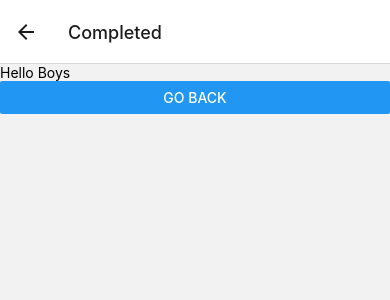
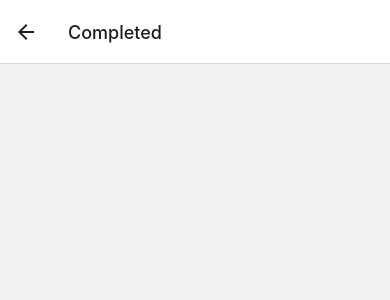
Before and after one commit to etentuk/TODO-APP, a React Native app: screen /Completed in a window 390 px wide. Shown: the top 300 px of the page. Built offline with nearby package versions, Linux system fonts and the light colour scheme.

Commit message:
completed Todos List and marking items as incomplete

```diff
--- a/src/CompletedTodosScreen/CompletedTodosScreen.tsx
+++ b/src/CompletedTodosScreen/CompletedTodosScreen.tsx
@@ -1,14 +1,41 @@
 import React from 'react';
-import { View, Text, Button } from 'react-native';
+import { View, FlatList, Alert } from 'react-native';
 import { observer } from 'mobx-react-lite';
-import { useNavigation } from '@react-navigation/native';
+import { Todo } from '../store/store.types';
+import { List } from 'react-native-paper';
+import { TodoStore } from '../store/store';
 
 const CompletedTodosScreen = () => {
-  const { goBack } = useNavigation();
+  const { completedTodos, toggleCompleteTodo } = TodoStore;
+  const setIncompleteTodo = (id: number) => {
+    Alert.alert(
+      'Complete Task?',
+      ' Are you sure you want to mark task as incomplete?',
+      [
+        {
+          text: 'No',
+          onPress: () => console.log('Cancel Pressed'),
+          style: 'cancel',
+        },
+        {
+          text: 'Yes',
+          onPress: () => {
+            toggleCompleteTodo(id);
+          },
+        },
+      ],
+    );
+  };
+  const render = ({ item }: { item: Todo }) => (
+    <List.Item
+      title={item.name}
+      description={item.details}
+      onPress={() => setIncompleteTodo(item.id)}
+    />
+  );
   return (
     <View>
-      <Text>Hello Boys</Text>
-      <Button title="Go back" onPress={() => goBack()} />
+      <FlatList data={completedTodos()} renderItem={render} />
     </View>
   );
 };
--- a/src/HomeScreen/HomeScreen.tsx
+++ b/src/HomeScreen/HomeScreen.tsx
@@ -8,9 +8,8 @@ import { Todo } from '../store/store.types';
 
 const HomeScreen: FC = () => {
   const { navigate } = useNavigation();
-  const { completeTodo, incompleteTodos, setTodoWithID, resetTodo } = TodoStore;
-
-  console.log(TodoStore.todos);
+  const { toggleCompleteTodo, incompleteTodos, setTodoWithID, resetTodo } =
+    TodoStore;
 
   const completeAlert = (id: number) => {
     Alert.alert(
@@ -18,14 +17,14 @@ const HomeScreen: FC = () => {
       ' Are you sure you want to mark task as completed?',
       [
         {
-          text: 'Cancel',
+          text: 'No',
           onPress: () => console.log('Cancel Pressed'),
           style: 'cancel',
         },
         {
-          text: 'OK',
+          text: 'Yes',
           onPress: () => {
-            completeTodo(id);
+            toggleCompleteTodo(id);
           },
         },
       ],
--- a/src/store/store.ts
+++ b/src/store/store.ts
@@ -46,8 +46,8 @@ export const TodoStore: TodoStoreTypes = makeAutoObservable({
   setTodoWithID: (id: number) => {
     TodoStore.todo = TodoStore.todos[id];
   },
-  completeTodo: (id: number) => {
-    TodoStore.todos[id].completed = true;
+  toggleCompleteTodo: (id: number) => {
+    TodoStore.todos[id].completed = !TodoStore.todos[id].completed;
   },
   completedTodos: () => {
     return Object.values(TodoStore.todos).filter(todo => todo.completed);
--- a/src/store/store.types.ts
+++ b/src/store/store.types.ts
@@ -5,7 +5,7 @@ export type TodoStoreTypes = {
   setTodo: (todo: Todo) => void;
   setTodoWithID: (id: number) => void;
   completedTodos: () => Todo[];
-  completeTodo: (id: number) => void;
+  toggleCompleteTodo: (id: number) => void;
   incompleteTodos: () => Todo[];
   resetTodo: () => void;
 };
```
